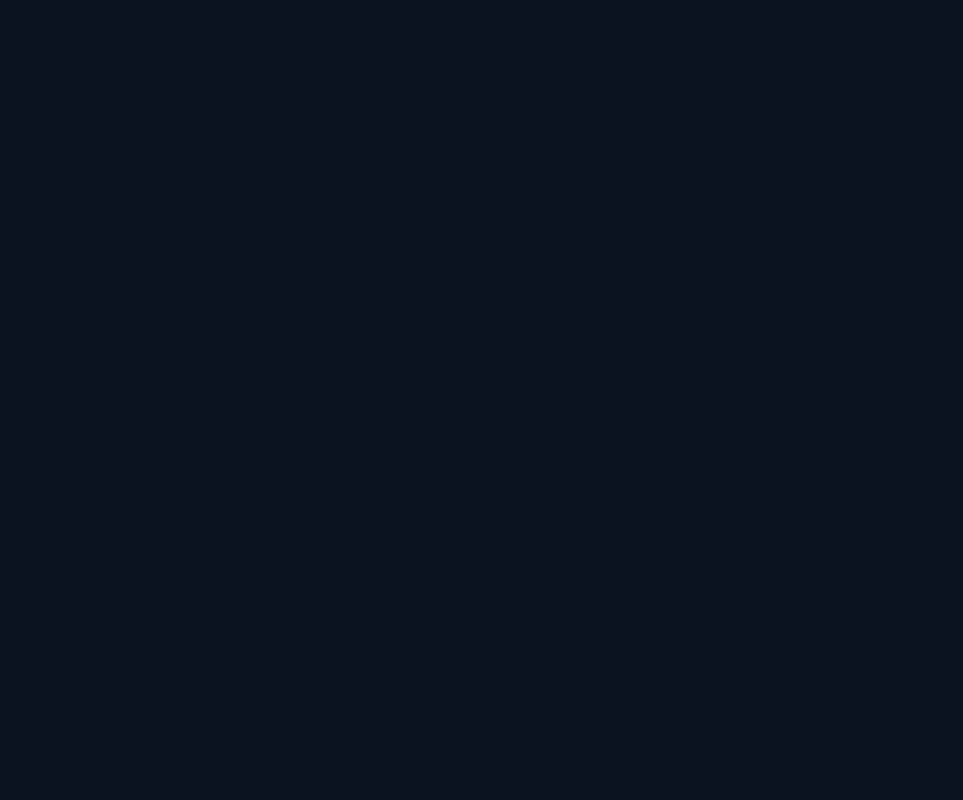
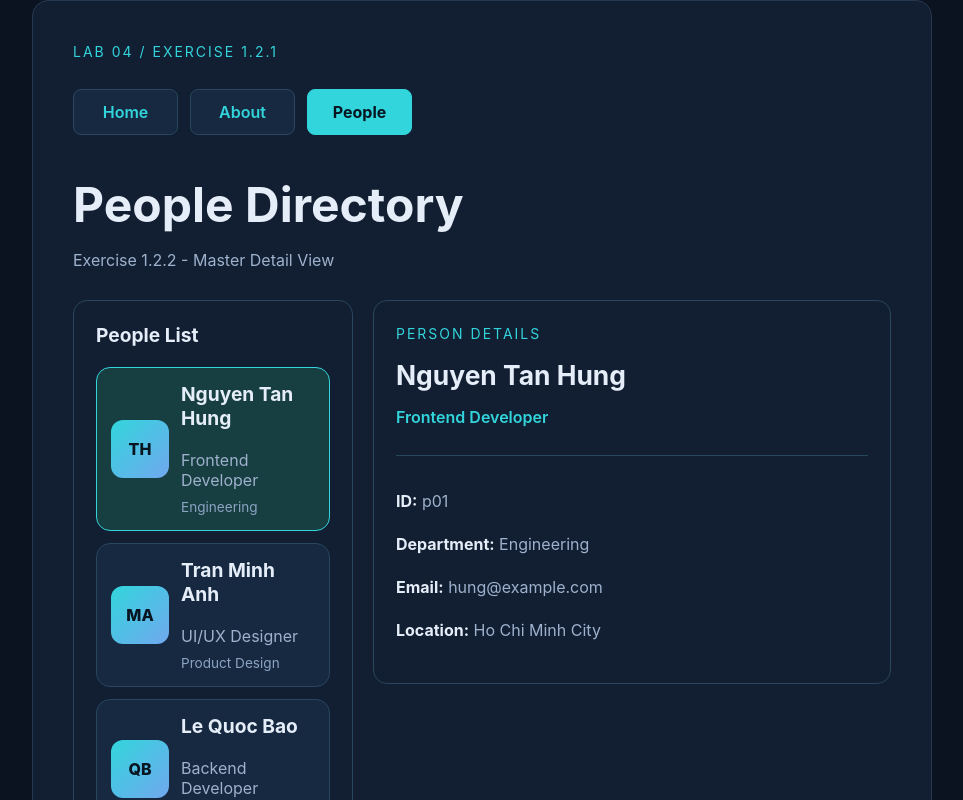
Before and after one commit to tanhung1004/Lab04_EX, a React (Vite) app in the folder Ex1.2_React_Router_v7/: page /people/p01 in a window 1280 px wide. Before the commit this address had no page. Shown: the top 800 px of the page, without its empty margins (158-1121 px from the left). Built offline with nearby package versions, Linux system fonts and the light colour scheme.

Commit message:
feat(ex1.2.2): implement dynamic master detail routing

```diff
--- a/Ex1.2_React_Router_v7/src/App.jsx
+++ b/Ex1.2_React_Router_v7/src/App.jsx
@@ -1,3 +1,4 @@
+
 import {
   BrowserRouter,
   Routes,
@@ -8,6 +9,7 @@ import MainLayout from "./layouts/MainLayout";
 import HomePage from "./pages/HomePage";
 import AboutPage from "./pages/AboutPage";
 import PeopleListPage from "./pages/PeopleListPage";
+import PersonDetailPage from "./pages/PersonDetailPage";
 
 export default function App() {
   return (
@@ -15,8 +17,35 @@ export default function App() {
       <Routes>
         <Route path="/" element={<MainLayout />}>
           <Route index element={<HomePage />} />
-          <Route path="about" element={<AboutPage />} />
-          <Route path="people" element={<PeopleListPage />} />
+
+          <Route
+            path="about"
+            element={<AboutPage />}
+          />
+
+          {/* Master-Detail nested routes */}
+          <Route
+            path="people"
+            element={<PeopleListPage />}
+          >
+            <Route
+              index
+              element={
+                <section className="detail-panel detail-placeholder">
+                  <h2>Person Details</h2>
+                  <p>
+                    Select a person from the list
+                    to view their information.
+                  </p>
+                </section>
+              }
+            />
+
+            <Route
+              path=":id"
+              element={<PersonDetailPage />}
+            />
+          </Route>
         </Route>
       </Routes>
     </BrowserRouter>
--- a/Ex1.2_React_Router_v7/src/pages/PeopleListPage.jsx
+++ b/Ex1.2_React_Router_v7/src/pages/PeopleListPage.jsx
@@ -1,4 +1,5 @@
 
+import { NavLink, Outlet } from "react-router";
 import PersonCard from "../components/PersonCard";
 import { people } from "../data/people";
 
@@ -11,13 +12,32 @@ export default function PeopleListPage() {
         Exercise 1.2.2 - Master Detail View
       </p>
 
-      <div className="people-grid">
-        {people.map((person) => (
-          <PersonCard
-            key={person.id}
-            person={person}
-          />
-        ))}
+      <div className="master-detail">
+        {/* Master: People List */}
+        <aside className="master-panel">
+          <h2>People List</h2>
+
+          <div className="people-grid">
+            {people.map((person) => (
+              <NavLink
+                key={person.id}
+                to={`/people/${person.id}`}
+                className={({ isActive }) =>
+                  isActive
+                    ? "person-select selected"
+                    : "person-select"
+                }
+              >
+                <PersonCard person={person} />
+              </NavLink>
+            ))}
+          </div>
+        </aside>
+
+        {/* Detail: Selected Person */}
+        <div className="detail-content">
+          <Outlet />
+        </div>
       </div>
     </section>
   );
--- a/Ex1.2_React_Router_v7/src/pages/PersonDetailPage.jsx
+++ b/Ex1.2_React_Router_v7/src/pages/PersonDetailPage.jsx
@@ -0,0 +1,60 @@
+
+import { useParams } from "react-router";
+import { people } from "../data/people";
+
+export default function PersonDetailPage() {
+  // Extract dynamic ID from URL
+  const { id } = useParams();
+
+  // Find the selected person
+  const person = people.find(
+    (item) => item.id === id
+  );
+
+  // Temporary fallback - improved in M11
+  if (!person) {
+    return (
+      <section className="detail-panel">
+        <h2>Person Not Found</h2>
+        <p>No person exists with ID: {id}</p>
+      </section>
+    );
+  }
+
+  return (
+    <section
+      className="detail-panel"
+      aria-labelledby="person-name"
+    >
+      <span className="label">
+        PERSON DETAILS
+      </span>
+
+      <h2 id="person-name">
+        {person.name}
+      </h2>
+
+      <p className="detail-role">
+        {person.role}
+      </p>
+
+      <div className="detail-fields">
+        <p>
+          <strong>ID:</strong> {person.id}
+        </p>
+
+        <p>
+          <strong>Department:</strong> {person.department}
+        </p>
+
+        <p>
+          <strong>Email:</strong> {person.email}
+        </p>
+
+        <p>
+          <strong>Location:</strong> {person.location}
+        </p>
+      </div>
+    </section>
+  );
+}
--- a/Ex1.2_React_Router_v7/src/styles/index.css
+++ b/Ex1.2_React_Router_v7/src/styles/index.css
@@ -203,3 +203,121 @@ p {
     flex-wrap: wrap;
   }
 }
+
+/* ==========================================
+   M10 - MASTER DETAIL LAYOUT
+========================================== */
+
+.master-detail {
+  display: grid;
+  grid-template-columns: minmax(280px, 1fr) 2fr;
+  gap: 20px;
+  align-items: start;
+}
+
+.master-panel,
+.detail-panel {
+  background: #121e31;
+  border: 1px solid #28465e;
+  border-radius: 14px;
+  padding: 22px;
+}
+
+.master-panel h2 {
+  margin: 0 0 20px;
+  font-size: 1.2rem;
+}
+
+/* Master list */
+
+.master-panel .people-grid {
+  display: grid;
+  grid-template-columns: 1fr;
+  gap: 12px;
+}
+
+.person-select {
+  display: block;
+  text-decoration: none;
+  color: inherit;
+  border-radius: 12px;
+}
+
+.person-select .people-card {
+  padding: 14px;
+  gap: 12px;
+  transition:
+    background-color 0.2s ease,
+    border-color 0.2s ease;
+}
+
+.person-select:hover .people-card {
+  border-color: #32d5dc;
+}
+
+.person-select.selected .people-card {
+  background: #173e40;
+  border-color: #32d5dc;
+}
+
+.person-select:focus-visible {
+  outline: 3px solid #ffe28c;
+  outline-offset: 3px;
+}
+
+/* Detail view */
+
+.detail-content {
+  min-width: 0;
+}
+
+.detail-panel {
+  min-height: 380px;
+}
+
+.detail-panel h2 {
+  margin-top: 16px;
+  margin-bottom: 8px;
+  font-size: 1.65rem;
+}
+
+.detail-role {
+  color: #32d5dc;
+  font-weight: 600;
+}
+
+.detail-fields {
+  margin-top: 28px;
+  padding-top: 16px;
+  border-top: 1px solid #28465e;
+}
+
+.detail-fields p {
+  line-height: 1.7;
+  overflow-wrap: anywhere;
+}
+
+.detail-fields strong {
+  color: #e5edf8;
+}
+
+.detail-placeholder {
+  display: flex;
+  flex-direction: column;
+  justify-content: center;
+}
+
+/* Responsive Master-Detail */
+
+@media (max-width: 850px) {
+  .master-detail {
+    grid-template-columns: 1fr;
+  }
+}
+
+@media (max-width: 480px) {
+  .master-panel,
+  .detail-panel {
+    padding: 16px;
+  }
+}
```
